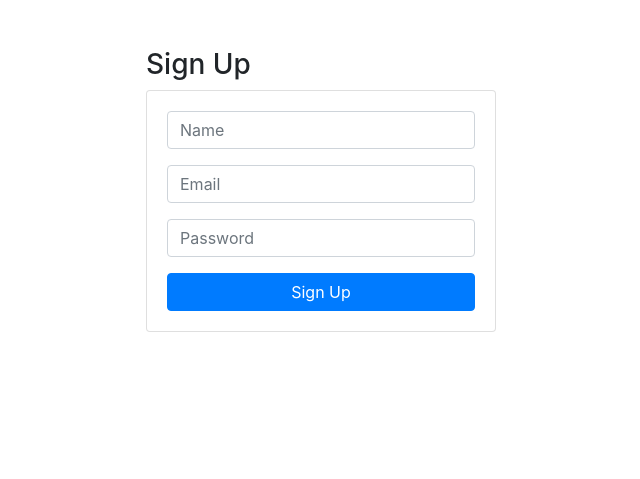
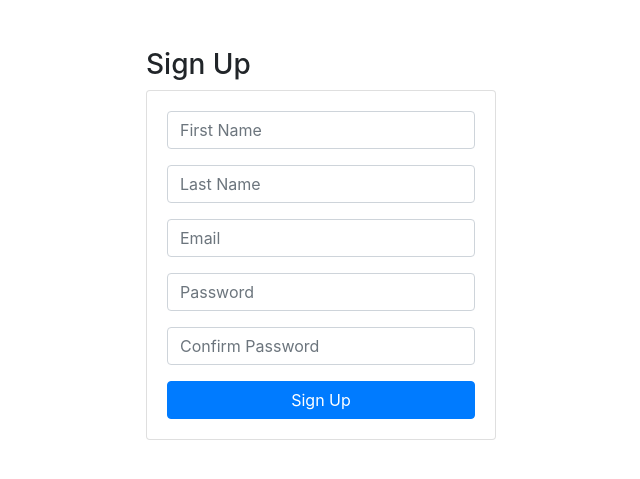
Before and after one commit to kylenmorris/ra-management-suite, a Flask app: page /signup in a window 1280 px wide. Shown: the part 56-535 px from the top of the page, without its empty margins (319-959 px from the left). Run offline with Flask 3, Linux system fonts and the light colour scheme; some libraries are stand-ins or nearby versions.

Commit message:
Added First Name, Last Name and Confirm Password field in the sign up page and done associated addition to signup.html, models.py, userRepo.py but there is an error because cannot change the table created with older columns attempted to alter table using alemic but didn;t workout

```diff
--- a/RAManagementSuite/models.py
+++ b/RAManagementSuite/models.py
@@ -10,10 +10,10 @@ class UserRole(Enum):
     RETURNER = "returner"
     BASIC = "basic"
 
-
 class User(UserMixin, db.Model):
-    id = db.Column(db.Integer, primary_key=True)  # primary keys are required by SQLAlchemy
-    name = db.Column(db.String(1000))
+    id = db.Column(db.Integer, primary_key=True)
+    first_name = db.Column(db.String(100))
+    last_name = db.Column(db.String(100))
     email = db.Column(db.String(100), unique=True)
     password = db.Column(db.String(1000))
     role = db.Column(db.Enum(UserRole), default=UserRole.BASIC, nullable=False)
--- a/RAManagementSuite/repos/userRepo.py
+++ b/RAManagementSuite/repos/userRepo.py
@@ -11,9 +11,9 @@ def get_user_by_email(email):
     return User.query.filter_by(email=email).first()
 
 
-def create_user(email, name, password):
+def create_user(first_name, last_name, email, password):
     hashed_password = generate_password_hash(password)
-    user = User(email=email, name=name, password=hashed_password)
+    user = User(first_name=first_name, last_name=last_name, email=email, password=hashed_password)
     db.session.add(user)
     db.session.commit()
 
--- a/RAManagementSuite/templates/home/signup.html
+++ b/RAManagementSuite/templates/home/signup.html
@@ -6,7 +6,7 @@
     <div class="col-4">
         {% with messages = get_flashed_messages() %}
         {% if messages %}
-        <div class = "alert alert-danger" role="alert">
+        <div class="alert alert-danger" role="alert">
             {{ messages[0] }}. Go to <a href="{{ url_for('auth.login') }}">login page</a>.
         </div>
         {% endif %}
@@ -17,13 +17,19 @@
 
                 <form method="POST" action="{{ url_for('auth.signup') }}">
                     <div class="form-group">
-                        <input class="form-control" type="text" name="name" placeholder="Name">
+                        <input class="form-control" type="text" name="first_name" placeholder="First Name">
+                    </div>
+                    <div class="form-group">
+                        <input class="form-control" type="text" name="last_name" placeholder="Last Name">
                     </div>
                     <div class="form-group">
                         <input class="form-control" type="email" name="email" placeholder="Email">
                     </div>
                     <div class="form-group">
                         <input class="form-control" type="password" name="password" placeholder="Password">
+                    </div>
+                    <div class="form-group">
+                        <input class="form-control" type="password" name="confirm_password" placeholder="Confirm Password">
                     </div>
                     <button class="btn btn-primary btn-block">Sign Up</button>
                 </form>
--- a/RAManagementSuite/views/auth.py
+++ b/RAManagementSuite/views/auth.py
@@ -30,8 +30,15 @@ def login():
 def signup():
     if request.method == 'POST':
         email = request.form.get('email')
-        name = request.form.get('name')
+        first_name = request.form.get('first_name')
+        last_name = request.form.get('last_name')
         password = request.form.get('password')
+        confirm_password = request.form.get('confirm_password')
+
+        # Check if passwords match
+        if password != confirm_password:
+            flash('Passwords do not match')
+            return redirect(url_for('auth.signup'))
 
         user = userRepo.get_user_by_email(email)
 
@@ -39,11 +46,10 @@ def signup():
             flash('Email address already exists')
             return redirect(url_for('auth.signup'))
 
-        userRepo.create_user(email, name, password)
+        userRepo.create_user(email, f"{first_name} {last_name}", password)
         return redirect(url_for('auth.login'))
 
     return render_template('home/signup.html')
-
 
 @auth.route('/logout')
 @login_required
```
Also changed, not shown: RAManagementSuite/templates/home/profile.html (+7 -5 lines), RAManagementSuite/database.db.
